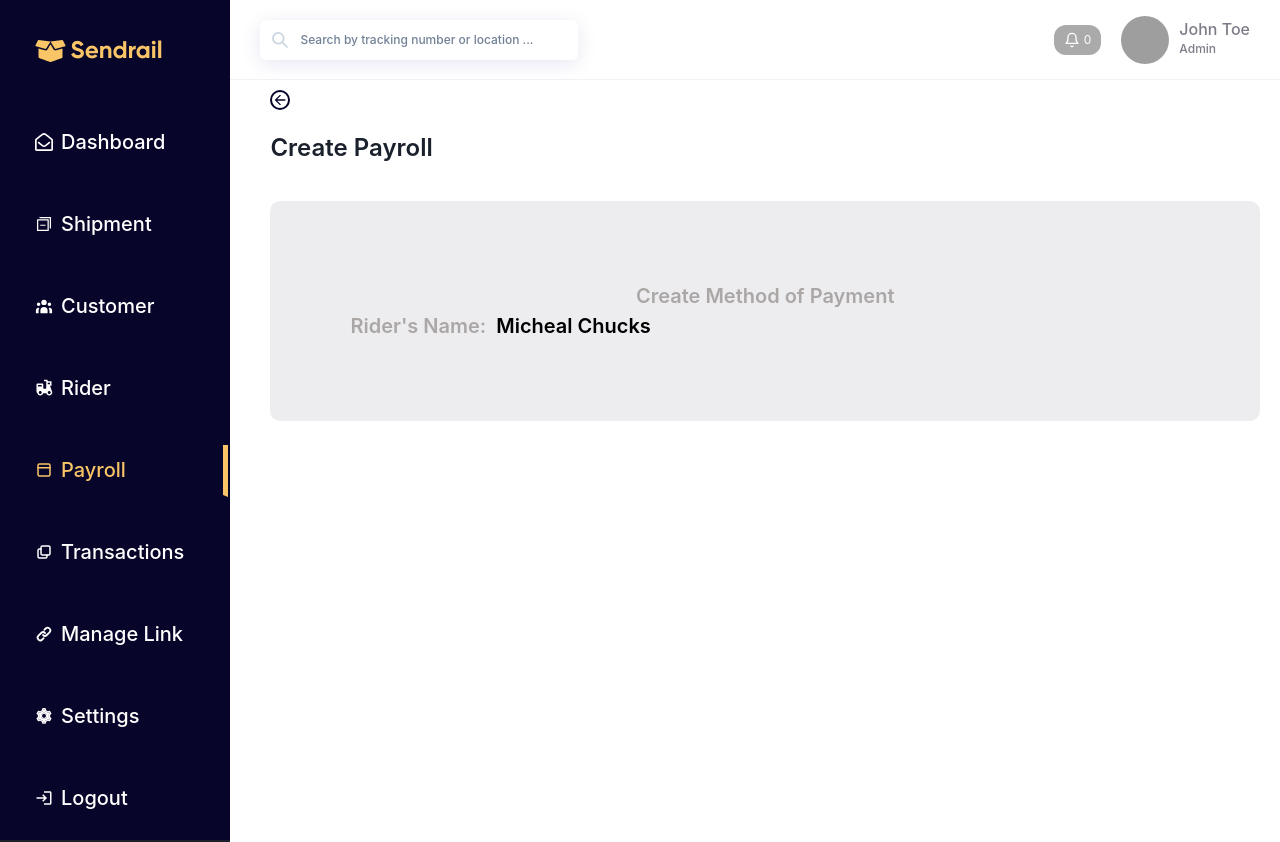
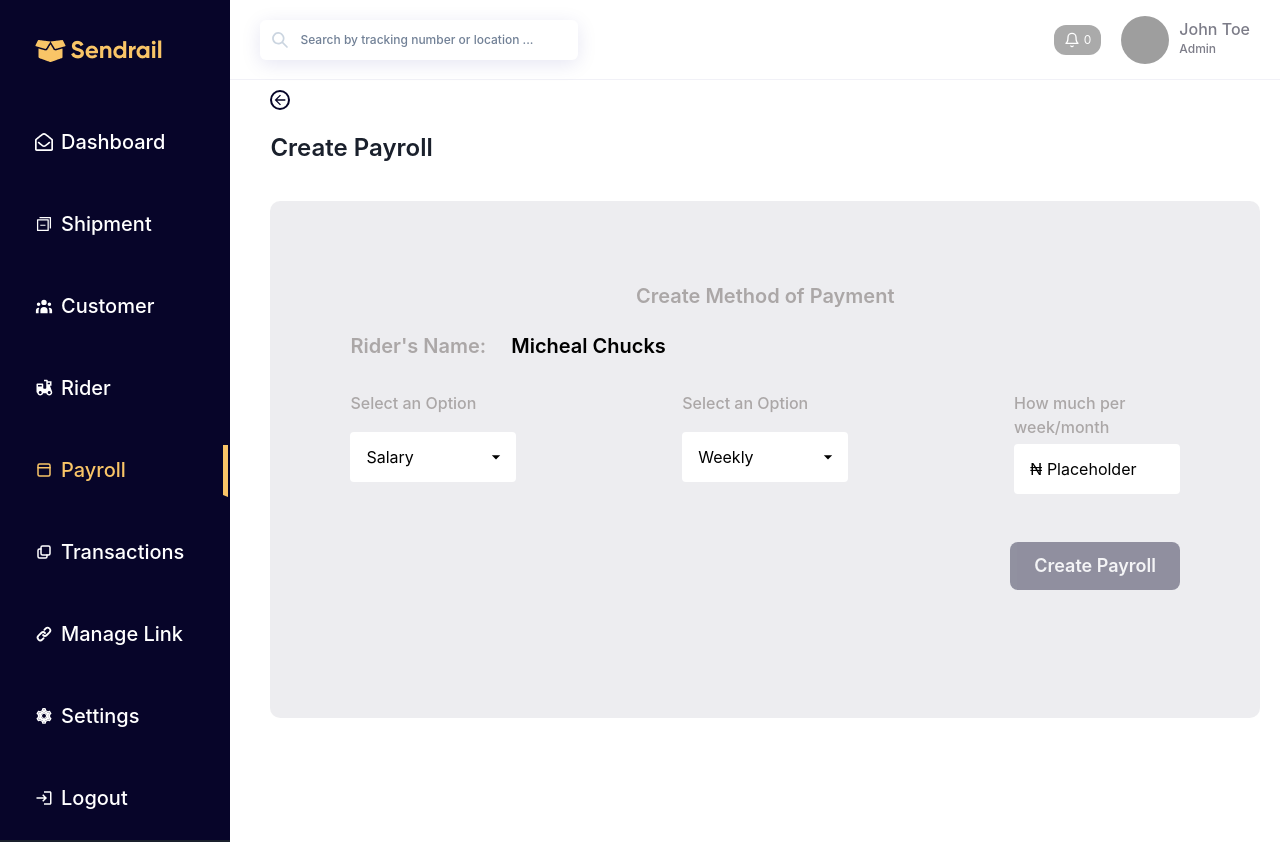
Before and after one commit to Tosin-Mayowa/sendrail, a React (Create React App) app: page /create-payroll in a window 1280 px wide. Built offline with nearby package versions, Linux system fonts and the light colour scheme; grey boxes are pictures that could not be loaded.

Commit message:
Payroll pending review

```diff
--- a/src/Component/Dashboard/Customer/AddCustomer/index.tsx
+++ b/src/Component/Dashboard/Customer/AddCustomer/index.tsx
@@ -105,8 +105,8 @@ const Index = () => {
                     </Grid>
                     <Grid
                         gridTemplateColumns={{ base: "1fr", md: "1fr 1fr" }}
-                        columnGap="25px"
-                        rowGap="30px"
+                        columnGap="64px"
+                        rowGap="32px"
                     >
                         {
                             inputs.map((text) => (
@@ -129,7 +129,7 @@ const Index = () => {
                             ))
                         }
                     </Grid>
-                    <Grid my="30px" rowGap="30px" w={{ base: "100%", md: "max-content" }}>
+                    <Grid my="30px" rowGap="48px" w={{ base: "100%", md: "max-content" }}>
                         <CustomButton text='Save Customer' size='lg' />
                         <Button
                             leftIcon={<LinkIcon />}
--- a/src/Component/Dashboard/Payroll/CreatePayroll/index.tsx
+++ b/src/Component/Dashboard/Payroll/CreatePayroll/index.tsx
@@ -1,11 +1,31 @@
-import { Box, Flex, Grid, Text } from '@chakra-ui/react'
-import React from 'react'
+import { Box, Flex, Grid, Input, Select, Text } from '@chakra-ui/react'
+import React, { useEffect, useState } from 'react'
+import { MdArrowDropDown } from 'react-icons/md'
 import { useNavigate } from 'react-router-dom'
+import CustomButton from '../../../shared/CustomButton'
 import RoundedBackButton from '../../../shared/RoundedBackButton'
 import DashboardLayout from '../../DashboardLayout'
 
 const Index = (): JSX.Element => {
     const navigate = useNavigate()
+    const [selectOne, setSelectOne] = useState("Salary") //JUST FOR TESTING!!!!!, Will probably change logic after i understand the flow
+    const [selectTwo, setSelectTwo] = useState("Weekly")
+    const [text, setText] = useState("How much per week/month")
+    const [placeholder, setPlaceholder] = useState("₦ Placeholder")
+
+    const renderTextInput = () => {
+        if (selectOne === "Salary" || selectTwo === "Fiat") {
+            setText("How much per week/month")
+            setPlaceholder("₦ Placeholder")
+        } else if (selectTwo === "Percentage") {
+            setText("Enter percentage")
+            setPlaceholder("% 30")
+        }
+    }
+
+    useEffect(() => {
+        renderTextInput()
+    }, [selectOne, selectTwo])
     return (
         <DashboardLayout section='/payroll'>
             <Grid
@@ -19,30 +39,142 @@ const Index = (): JSX.Element => {
                 </Text>
                 <Grid
                     placeItems="center"
-                    w={{ base: "100%", md: "100%" }}
-                    my="15px"
-                    fontSize="20px"
+                    w="100%"
+                    my={{ base: "10px", md: "15px" }}
+                    fontSize={{ base: "16px", md: "20px" }}
                     fontWeight="600"
-                    padding="80px"
+                    padding={{ base: "20px", md: "80px" }}
                     borderRadius="10px"
                     backgroundColor="#07052912"
                     color="#ABA7A7"
                 >
                     <Text
+                        mb="20px"
                     >
                         Create Method of Payment
                     </Text>
                     <Box
                         w="100%"
+                        mb={{ base: "15px", md: "30px" }}
                     >
-                        <Flex columnGap="10px">
+                        <Flex columnGap="25px">
                             <Text>Rider's Name:</Text>
                             <Text color="#000000">Micheal Chucks</Text>
                         </Flex>
                     </Box>
+                    <Grid
+                        w="100%"
+                        gridTemplateColumns={{ base: "100%", md: "20% 20% 20%" }}
+                        rowGap="10px"
+                        justifyContent="space-between"
+                        fontWeight="500"
+                        fontSize="16px"
+                        color="#ABA7A7"
+                    >
+                        <Grid
+                            rowGap="5px"
+                            width="100%"
+                        >
+                            <Text>
+                                Select an Option
+                            </Text>
+                            <Select
+                                border="none"
+                                icon={<MdArrowDropDown />}
+                                width="100%"
+                                color="#000"
+                                background="#fff"
+                                fontSize={{ base: "10px", md: "inherit" }}
+                                backgroundColor="#fff"
+                                height={{ base: "30px", md: "50px" }}
+                                outline="none"
+                                borderRadius="4px"
+                                className='outlined'
+
+                                value={selectOne}
+
+                                onChange={(e) => setSelectOne(e.target.value)}
+                            >
+                                <option>Salary</option>
+                                <option>Commission</option>
+                            </Select>
+                        </Grid>
+                        <Grid
+                            rowGap="5px"
+                            width="100%"
+                        >
+                            <Text>
+                                Select an Option
+                            </Text>
+                            <Select
+                                border="none"
+                                icon={<MdArrowDropDown />}
+                                width="100%"
+                                color="#000"
+                                background="#fff"
+                                fontSize={{ base: "10px", md: "inherit" }}
+                                backgroundColor="#fff"
+                                height={{ base: "30px", md: "50px" }}
+                                outline="none"
+                                borderRadius="4px"
+                                className="outlined"
+
+                                value={selectTwo}
+
+                                onChange={(e) => setSelectTwo(e.target.value)}
+                            >
+                                {
+                                    selectOne === "Salary" ?
+                                        <>
+                                            <option>Weekly</option>
+                                            <option>Monthly</option>
+                                        </>
+                                        :
+                                        <>
+                                            <option>Percentage</option>
+                                            <option>Fiat</option>
+                                        </>
+                                }
+                            </Select>
+                        </Grid>
+                        <Grid
+                            rowGap="5px"
+                            width="100%"
+                        >
+                            <Text>
+                                {text}
+                            </Text>
+                            <Input
+                                type="text"
+                                border="none"
+                                placeholder={placeholder}
+                                width="100%"
+                                color="#000"
+                                background="#fff"
+                                fontSize={{ base: "10px", md: "inherit" }}
+                                backgroundColor="#fff"
+                                height={{ base: "30px", md: "50px" }}
+                                outline="none"
+                                borderRadius="4px"
+
+                                _placeholder={{
+                                    color: "initial",
+                                }}
+
+                                className="outlined"
+
+                            // value={selectTwo}
+
+                            // onChange={(e) => setSelectTwo(e.target.value)}
+                            />
+                        </Grid>
+                    </Grid>
+                    <Flex w="100%" my={{ base: "20px", md: "48px" }} justifyContent={{ base: "center", md: "flex-end" }}>
+                        <CustomButton text='Create Payroll' disabled size="lg" />
+                    </Flex>
                 </Grid>
             </Grid>
-        </DashboardLayout>
+        </DashboardLayout >
     )
 }
 
--- a/src/Component/Dashboard/Payroll/styles.css
+++ b/src/Component/Dashboard/Payroll/styles.css
@@ -18,3 +18,8 @@
 .slip-scrollbar::-webkit-scrollbar {
     width: 0px;
 }
+
+.outlined:focus {
+    outline: 1px solid #F9C567;
+    outline-offset: 0px;
+}
```
